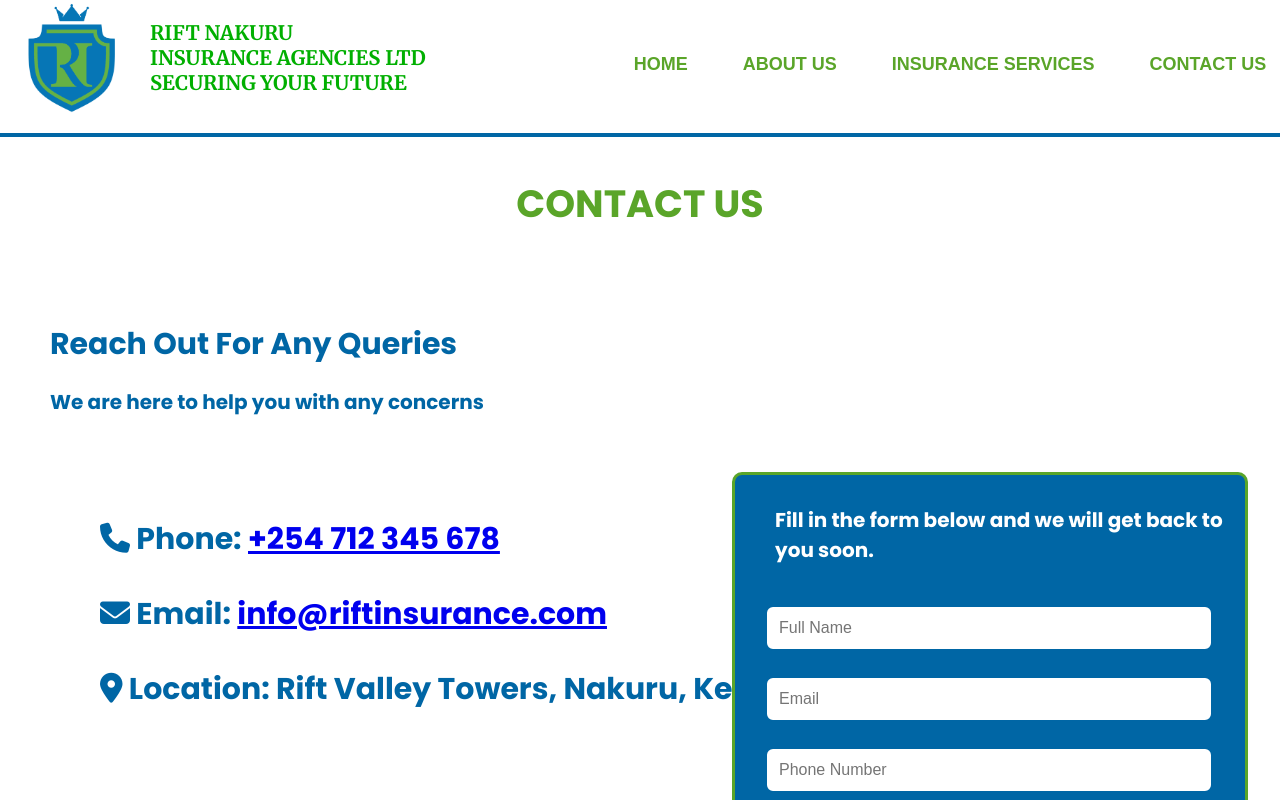
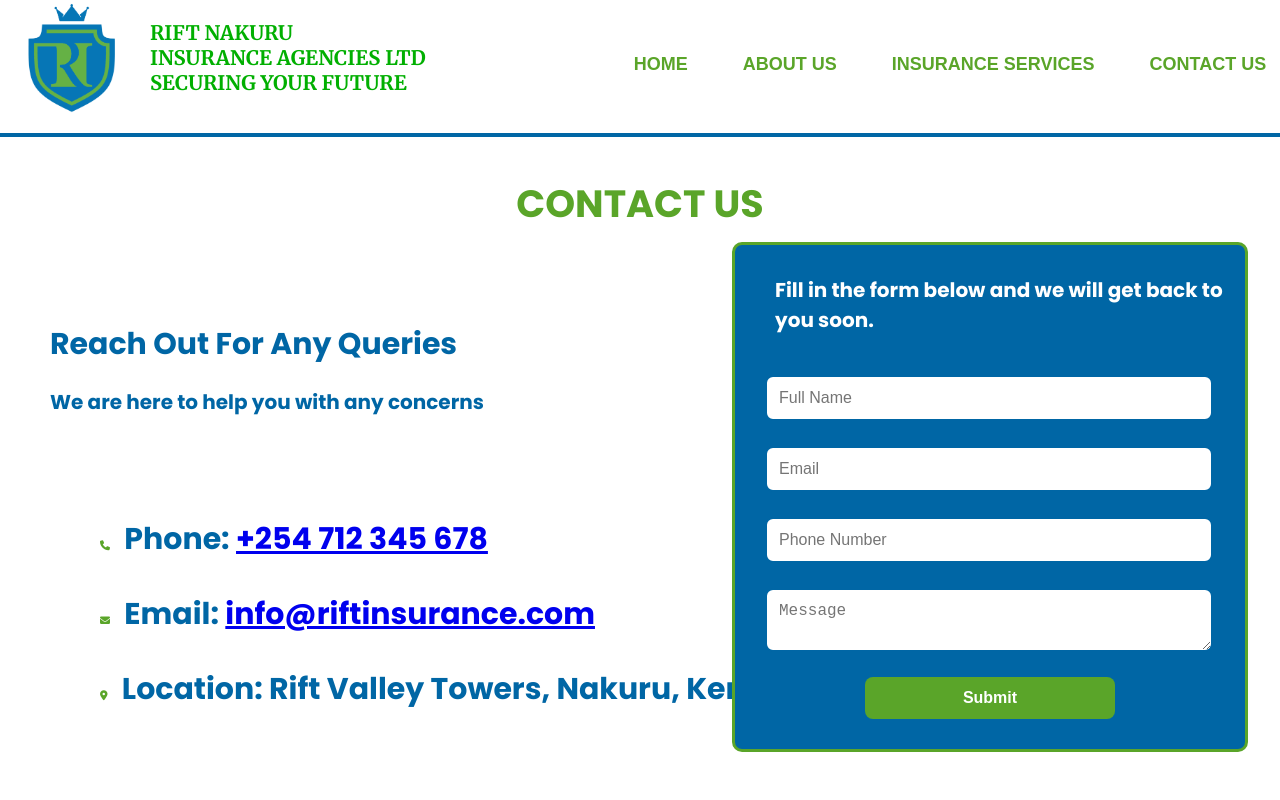
Before and after one commit to Eshhaa11/Rift-Ins, a React (Create React App) app: page /contact in a window 1280 px wide. Shown: the top 800 px of the page. Built offline with nearby package versions, Linux system fonts and the light colour scheme; a web font is replaced by a local one.

Commit message:
refactor: adjust top position in Contact.css for improved layout and add icon styling

```diff
--- a/src/pages/Contact.css
+++ b/src/pages/Contact.css
@@ -40,7 +40,7 @@
     padding: 30px;
     background: rgb(0, 102, 165);
     position: relative;
-    top: -170px;
+    top: -400px;
     right: -350px;
     border-radius: 10px;
     border: 3px solid rgb(90, 165, 41);
@@ -54,3 +54,9 @@
     top: -20px;
     left: 10px;
 }
+
+.contact-info i {
+    color: #5AA529; /* Icon color */
+    margin-right: 8px;
+    font-size: 10px;
+}
```
